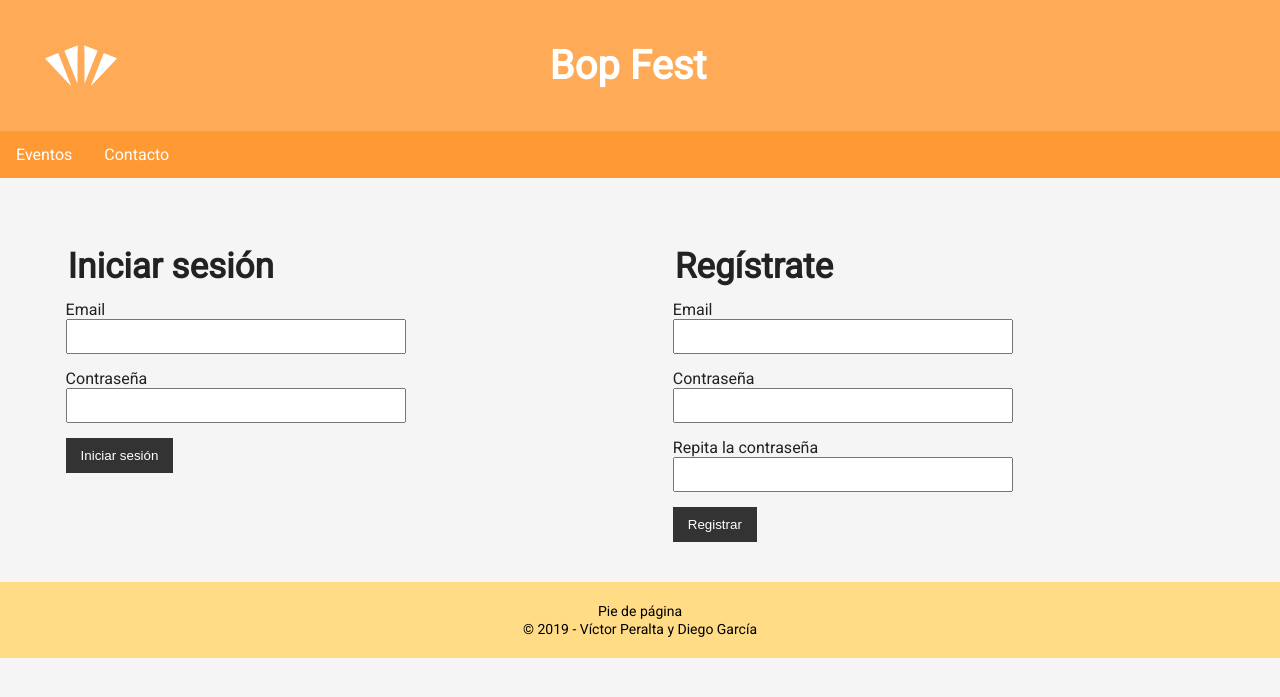
After one commit to vperaltac/bopfest, a PHP site: page /iniciar-sesion in a window 1280 px wide. The commit adds this page. Shown: the top 697 px of the page. Run offline with PHP 8.4, Linux system fonts and the light colour scheme.

Commit message:
añadida la interfaz de inicio de sesion y registro

```diff
--- a/css/estilo.css
+++ b/css/estilo.css
@@ -488,3 +488,60 @@ img.hover-shadow {
   width: 50%;
   text-align: center;
 }
+/***********************************************************************/
+
+/***********************************************************************/
+/*                         INICIO SESION/REGISTRO                      */
+#iniciar-sesion {
+  float: right;
+  cursor: pointer;
+}
+
+.contenido-inicio-sesion {
+  display: flex;
+}
+
+.zona-inicio {
+  flex: 49%;
+}
+
+.zona-registro {
+  flex:49%;
+}
+
+.zona-inicio h2,
+.zona-registro h2 {
+  margin-bottom: 2%;
+}
+
+.formulario-inicio {
+  padding: 20px;
+}
+
+.formulario-inicio .grupo-formulario{
+  padding-bottom: 15px;
+}
+
+.formulario-inicio label{
+  display:block;
+}
+
+.formulario-inicio input[type="text"],
+.formulario-inicio input[type="password"],
+.formulario-inicio textarea{
+  padding: 8px;
+  width: 60%;
+}
+
+.formulario-inicio textarea{
+  resize: none;
+  height: 280px;
+}
+
+.formulario-inicio input[type="submit"]{
+  background-color: #333;
+  color: #fff;
+  padding: 10px 15px;
+  border: none;
+  cursor: pointer;
+}
--- a/index.php
+++ b/index.php
@@ -75,6 +75,9 @@ switch($dir){
     case 'contacto':
         echo $twig->render('contacto.html');
         break;
+    case 'iniciar-sesion':
+        echo $twig->render('iniciar_sesion.html');
+    break;
     default:
         http_response_code(404);
         break;
--- a/templates/base.html
+++ b/templates/base.html
@@ -6,12 +6,12 @@
             <meta charset="UTF-8">
             <meta name="descripcion" content="Promoción de eventos musicales">
             {% block estilo %}
-                <link rel="stylesheet" type="text/css" href="../css/estilo.css">
+                <link rel="stylesheet" type="text/css" href="/css/estilo.css">
             {% endblock %}
             <!--Fuente Roboto de Google-->
             <link href="https://fonts.googleapis.com/css?family=Roboto" rel="stylesheet">
             <!--Favicon-->
-            <link rel="icon" href="../imgs/favicon.png" type="imgs">
+            <link rel="icon" href="/imgs/favicon.png" type="imgs">
             <title>Bop Fest</title>
         {% endblock %}
     </head>
@@ -21,7 +21,7 @@
             <header id='cabecera'>
                 <div class='titulo-barra'>
                     <a href='principal'>
-                        <img class='logo' src='../../imgs/logo.png' alt='logo'>
+                        <img class='logo' src='/imgs/logo.png' alt='logo'>
                     </a>
                     <h1>Bop Fest</h1>
                 </div>
@@ -33,15 +33,18 @@
             {% block menu %}
                 <a href='principal'>Eventos</a>
                 <a href='contacto'>Contacto</a>
+                <a id="iniciar-sesion" href="iniciar-sesion">Iniciar sesión</a>
             {% endblock %}
         </nav>
 
         <main class="bloque-principal">
-            <!--Columna lateral izquierda (Informacion adicional)-->
-            <aside class="barra-lateral">
-                {% block sidebar %}
-                {% endblock %}
-            </aside>
+            {% block side %}
+                <!--Columna lateral izquierda (Informacion adicional)-->
+                <aside class="barra-lateral">
+                    {% block sidebar %}
+                    {% endblock %}
+                </aside>
+            {% endblock %}
 
             {% block comentarios %}
             {% endblock %}
--- a/templates/evento.html
+++ b/templates/evento.html
@@ -4,6 +4,7 @@
     <a href='principal'>Eventos</a>
     <a href='contacto'>Contacto</a>
     <a id="abrir-comentarios" class="btn-comentarios">Comentarios</a>
+    <a id="iniciar-sesion" href="iniciar-sesion">Iniciar sesión</a>
 {% endblock %}
 
 {% block comentarios %}
--- /dev/null
+++ b/templates/iniciar_sesion.html
@@ -0,0 +1,48 @@
+{% extends "base.html" %}
+
+{% block menu %}
+    <a href='principal'>Eventos</a>
+    <a href='contacto'>Contacto</a>
+{% endblock %}
+
+{% block side %}
+{% endblock %}
+
+{% block content %}
+<div class="contenido-inicio-sesion">
+    <div class="zona-inicio formulario-inicio">
+        <h2>Iniciar sesión</h2>
+        <div class="grupo-formulario">
+            <label for="uname">Email</label>
+            <input type="text" name="uname" required>
+        </div>
+
+        <div class="grupo-formulario">
+            <label for="psw">Contraseña</label>
+            <input type="password" name="psw" required>
+        </div>
+
+        <input class="boton" type="submit" value="Iniciar sesión" name="">
+    </div>
+
+    <div class="zona-registro formulario-inicio">
+        <h2>Regístrate</h2>
+        <div class="grupo-formulario">
+            <label for="uname">Email</label>
+            <input type="text" name="uname" required>
+        </div>
+
+        <div class="grupo-formulario">
+            <label for="psw">Contraseña</label>
+            <input type="password" name="psw" required>
+        </div>
+
+        <div class="grupo-formulario">
+            <label for="psw">Repita la contraseña</label>
+            <input type="password" name="psw" required>
+        </div>
+
+        <input class="boton" type="submit" value="Registrar" name="">
+    </div>
+</div>
+{% endblock %}
```
